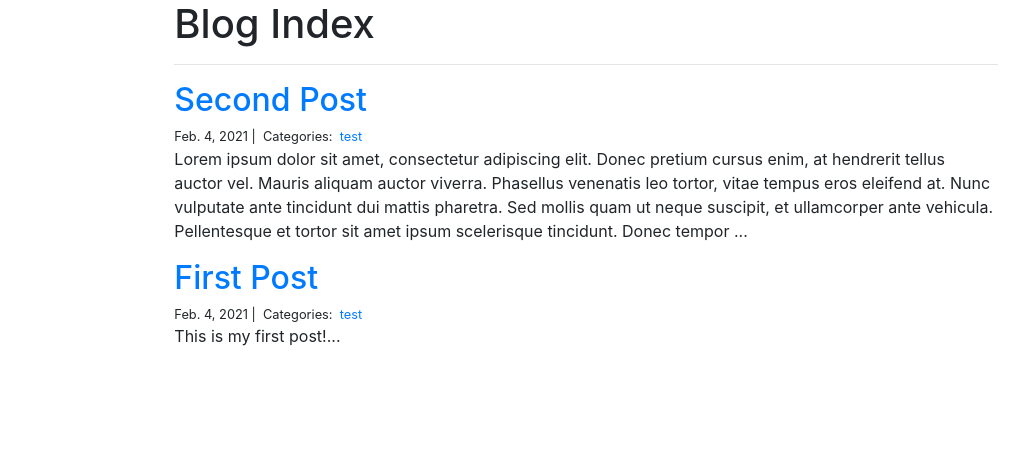
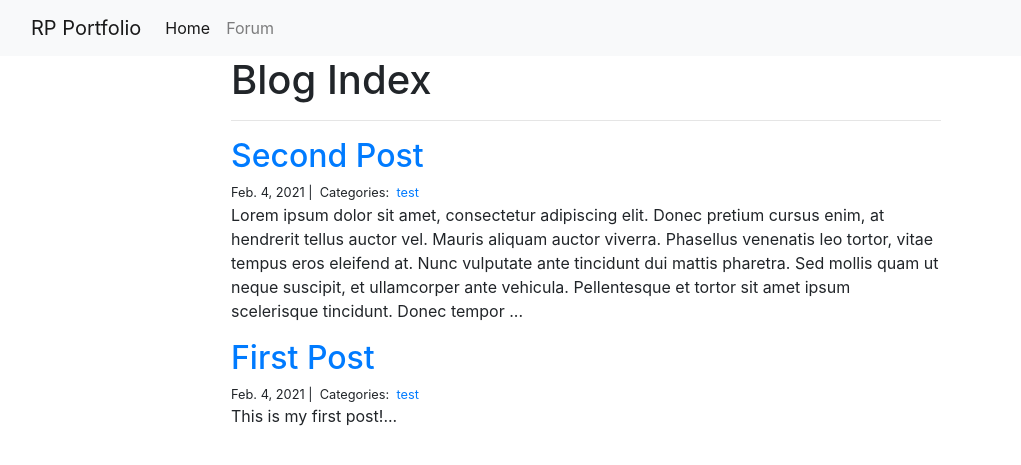
Before and after one commit to benvolioo/benvolioo_portfolio, a Django app: page /forum/ in a window 1280 px wide. Shown: the top 465 px of the page, without its empty margins (54-1075 px from the left). Run offline with Django 3.2, Linux system fonts and the light colour scheme; data comes from the database, SQL or seed files in the repository; both versions use the stored data as it was after the commit; some libraries are stand-ins or nearby versions.

Commit message:
Added nav bar

```diff
--- a/benvolioo_portfolio/settings.py
+++ b/benvolioo_portfolio/settings.py
@@ -19,9 +19,8 @@ BASE_DIR = Path(__file__).resolve().parent.parent
 # Quick-start development settings - unsuitable for production
 # See https://docs.djangoproject.com/en/3.1/howto/deployment/checklist/
 
-
-
-
+# SECURITY WARNING: keep the secret key used in production secret!
+SECRET_KEY = 'odk%yp(l6r56fvrr6m4btc682#70b91)1u+1cro_#8z5!af7-$'
 
 # SECURITY WARNING: don't run with debug turned on in production!
 DEBUG = True
--- a/benvolioo_portfolio/templates/base.html
+++ b/benvolioo_portfolio/templates/base.html
@@ -1,5 +1,30 @@
 <link rel="stylesheet" href="https://stackpath.bootstrapcdn.com/bootstrap/4.1.3/css/bootstrap.min.css" integrity="sha384-MCw98/SFnGE8fJT3GXwEOngsV7Zt27NXFoaoApmYm81iuXoPkFOJwJ8ERdknLPMO" crossorigin="anonymous">
-{% block page_content %}{% endblock %}
+
+<nav class="navbar navbar-expand-lg navbar-light bg-light">
+    <div class="container">
+        <a class="navbar-brand" href="{% url 'project_index' %}">RP Portfolio</a>
+        <button class="navbar-toggler" type="button" data-toggle="collapse" data-target="#navbarSupportedContent" aria-controls="navbarSupportedContent" aria-expanded="false" aria-label="Toggle navigation">
+          <span class="navbar-toggler-icon"></span>
+        </button>
+
+        <div class="collapse navbar-collapse" id="navbarSupportedContent">
+          <ul class="navbar-nav mr-auto">
+            <li class="nav-item active">
+              <a class="nav-link" href="{% url 'project_index' %}">Home</a>
+            </li>
+            <li class="nav-item">
+              <a class="nav-link" href="{% url 'forum_index' %}">Forum</a>
+            </li>
+          </ul>
+        </div>
+    </div>
+
+</nav>
+
+<div class="container">
+    {% block page_content %}{% endblock %}
+</div>
+
 <script src="https://code.jquery.com/jquery-3.3.1.slim.min.js" integrity="sha384-q8i/X+965DzO0rT7abK41JStQIAqVgRVzpbzo5smXKp4YfRvH+8abtTE1Pi6jizo" crossorigin="anonymous"></script>
 <script src="https://cdnjs.cloudflare.com/ajax/libs/popper.js/1.14.3/umd/popper.min.js" integrity="sha384-ZMP7rVo3mIykV+2+9J3UJ46jBk0WLaUAdn689aCwoqbBJiSnjAK/l8WvCWPIPm49" crossorigin="anonymous"></script>
 <script src="https://stackpath.bootstrapcdn.com/bootstrap/4.1.3/js/bootstrap.min.js" integrity="sha384-ChfqqxuZUCnJSK3+MXmPNIyE6ZbWh2IMqE241rYiqJxyMiZ6OW/JmZQ5stwEULTy" crossorigin="anonymous"></script>
```
Also changed, not shown: forum/templates/forum_detail.html (added, +36 -0 lines), db.sqlite3.
